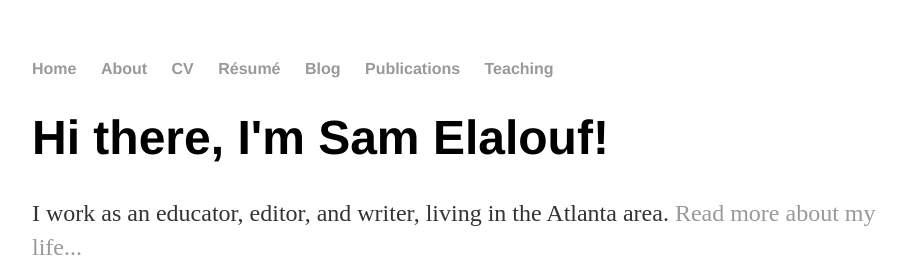
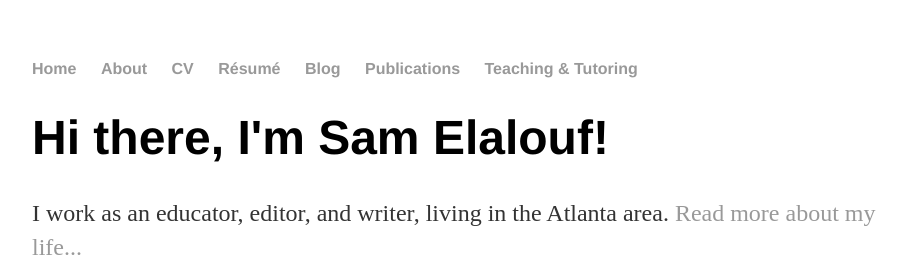
Before and after one commit to SamElalouf/samelalouf.github.io, a Jekyll site: the page built from index.html, in a window 1280 px wide. Shown: the top 257 px of the page, without its empty margins (160-1067 px from the left). Built offline with Jekyll 4.4.1, drawn with Linux system fonts in a browser that asks for light colours.

Commit message:
Update default.html

```diff
--- a/_layouts/default.html
+++ b/_layouts/default.html
@@ -14,7 +14,7 @@
 				<li><a href="/resume">Résumé</a></li>
 	        		<li><a href="/blog">Blog</a></li>
 				<li><a href="/publications">Publications</a></li>
-				<li><a href="/teaching">Teaching</a></li>
+				<li><a href="/teaching &amp tutoring">Teaching & Tutoring</a></li>
 	    		</ul>
 			</nav>
 			<div class="container">
```
